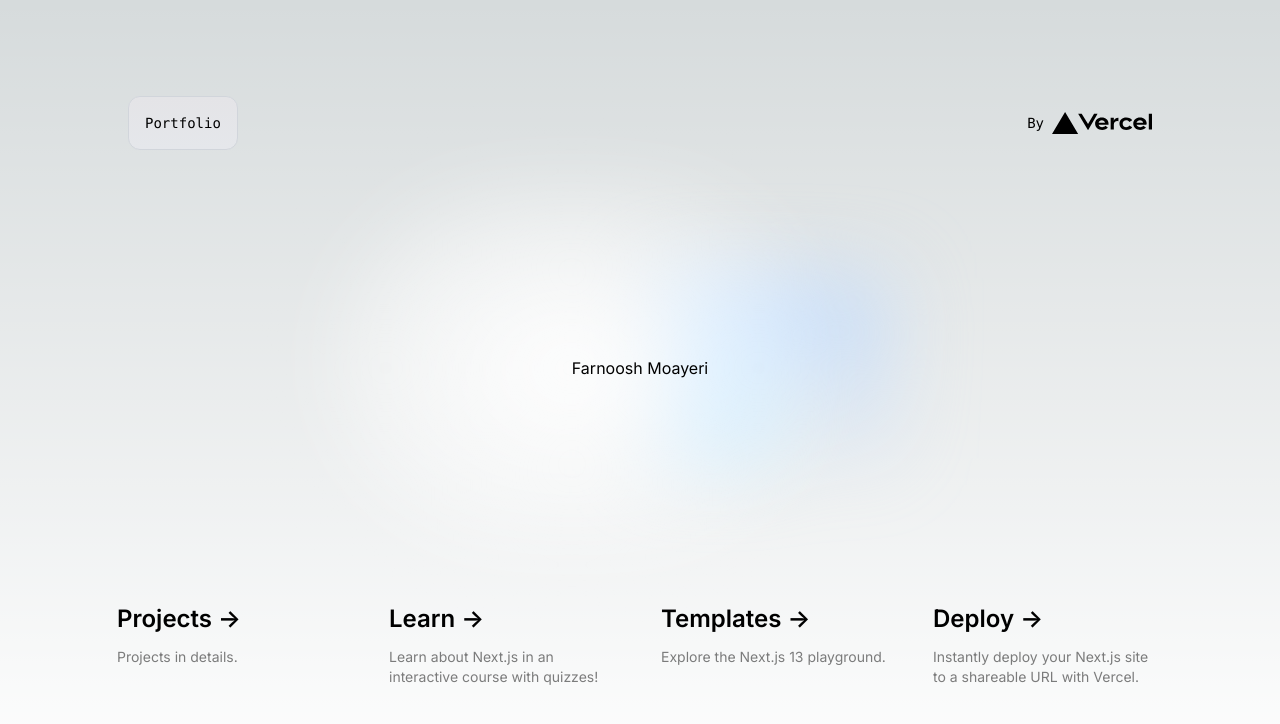
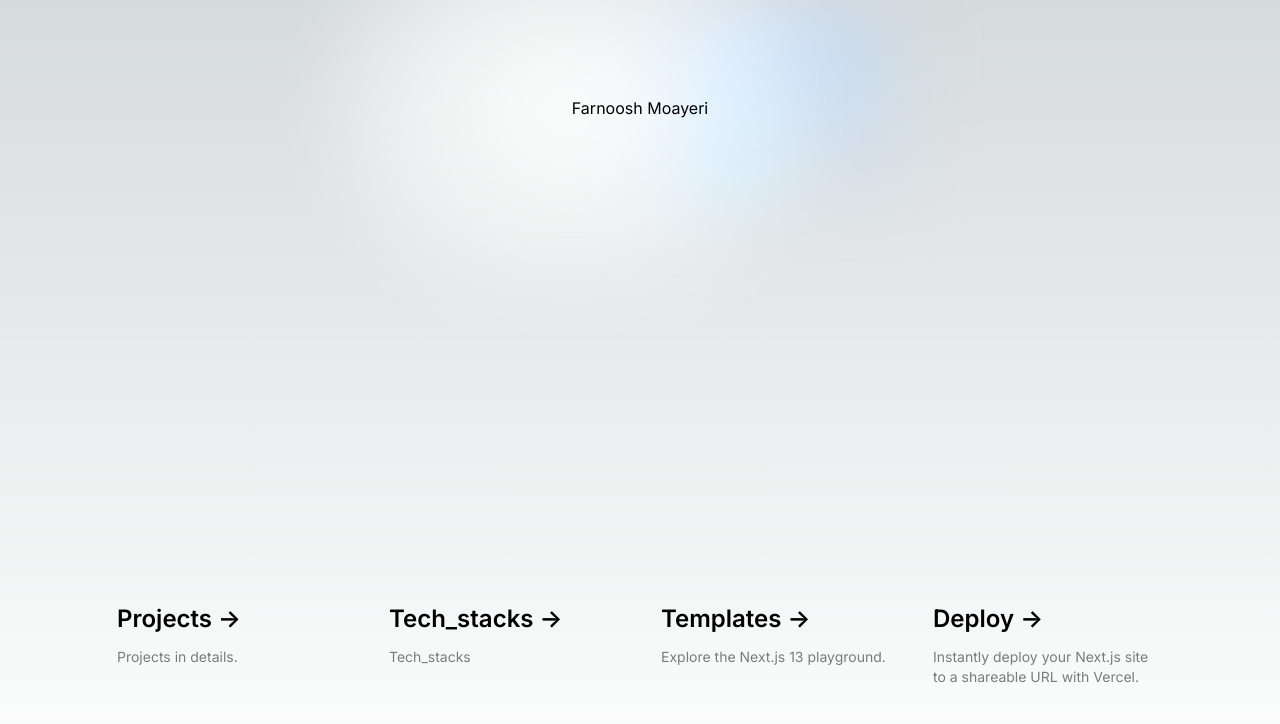
Before and after one commit to Farnooshmo/portfolio, a Next.js app: page / in a window 1280 px wide. Shown: the top 724 px of the page. Built offline with nearby package versions, Linux system fonts and the light colour scheme.

Commit message:
Add tech_stack to the app

```diff
--- a/app/page.js
+++ b/app/page.js
@@ -3,7 +3,7 @@ import Image from "next/image";
 export default function Home() {
   return (
     <main className="flex min-h-screen flex-col items-center justify-between p-24">
-      <div className="z-10 w-full max-w-5xl items-center justify-between font-mono text-sm lg:flex">
+      {/* <div className="z-10 w-full max-w-5xl items-center justify-between font-mono text-sm lg:flex">
         <p className="fixed left-0 top-0 flex w-full justify-center border-b border-gray-300 bg-gradient-to-b from-zinc-200 pb-6 pt-8 backdrop-blur-2xl dark:border-neutral-800 dark:bg-zinc-800/30 dark:from-inherit lg:static lg:w-auto  lg:rounded-xl lg:border lg:bg-gray-200 lg:p-4 lg:dark:bg-zinc-800/30">
           Portfolio
         </p>
@@ -25,7 +25,7 @@ export default function Home() {
             />
           </a>
         </div>
-      </div>
+      </div> */}
 
       <div className="relative flex place-items-center before:absolute before:h-[300px] before:w-[480px] before:-translate-x-1/2 before:rounded-full before:bg-gradient-radial before:from-white before:to-transparent before:blur-2xl before:content-[''] after:absolute after:-z-20 after:h-[180px] after:w-[240px] after:translate-x-1/3 after:bg-gradient-conic after:from-sky-200 after:via-blue-200 after:blur-2xl after:content-[''] before:dark:bg-gradient-to-br before:dark:from-transparent before:dark:to-blue-700 before:dark:opacity-10 after:dark:from-sky-900 after:dark:via-[#0141ff] after:dark:opacity-40 before:lg:h-[360px] z-[-1]">
         {/* <Image
@@ -61,19 +61,19 @@ export default function Home() {
         </a>
 
         <a
-          href="https://nextjs.org/learn?utm_source=create-next-app&utm_medium=appdir-template-tw&utm_campaign=create-next-app"
+          href="/tech_stack"
           className="group rounded-lg border border-transparent px-5 py-4 transition-colors hover:border-gray-300 hover:bg-gray-100 hover:dark:border-neutral-700 hover:dark:bg-neutral-800 hover:dark:bg-opacity-30"
           target="_blank"
           rel="noopener noreferrer"
         >
           <h2 className={`mb-3 text-2xl font-semibold`}>
-            Learn{" "}
+            Tech_stacks{" "}
             <span className="inline-block transition-transform group-hover:translate-x-1 motion-reduce:transform-none">
               -&gt;
             </span>
           </h2>
           <p className={`m-0 max-w-[30ch] text-sm opacity-50`}>
-            Learn about Next.js in an interactive course with&nbsp;quizzes!
+            Tech_stacks
           </p>
         </a>
 
```
